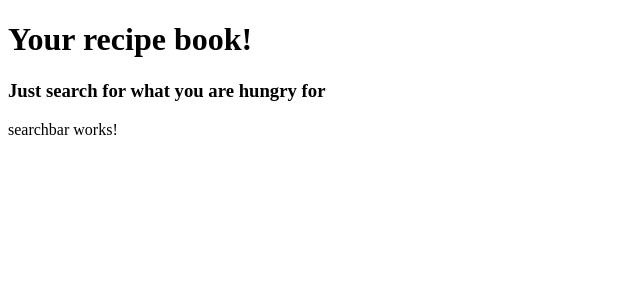
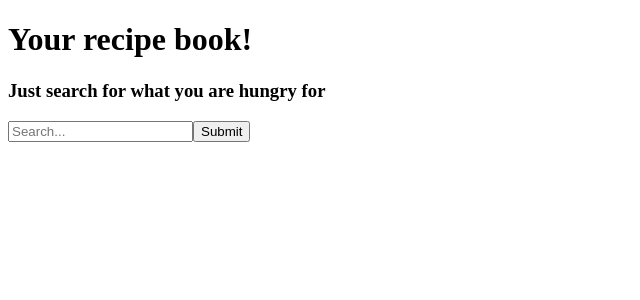
Before and after one commit to 56ghluf/ngrecipes, an Angular app: page / in a window 1280 px wide. Shown: the top 300 px of the page, without its empty margins (0-640 px from the left). Built offline with nearby package versions, Linux system fonts and the light colour scheme.

Commit message:
searchbar: can enter text and logs it

```diff
--- a/src/app/searchbar/searchbar.component.html
+++ b/src/app/searchbar/searchbar.component.html
@@ -1 +1,4 @@
-<p>searchbar works!</p>
+<form (submit)="onSubmit($event)">
+    <input name="query" placeholder="Search...">
+    <button>Submit</button>
+</form>
--- a/src/app/searchbar/searchbar.component.ts
+++ b/src/app/searchbar/searchbar.component.ts
@@ -7,5 +7,8 @@ import { Component } from '@angular/core';
   styleUrl: './searchbar.component.css'
 })
 export class SearchbarComponent {
-
+  onSubmit(event: any) {
+    event.preventDefault();
+    console.log(event.target.query.value);
+  }
 }
```
